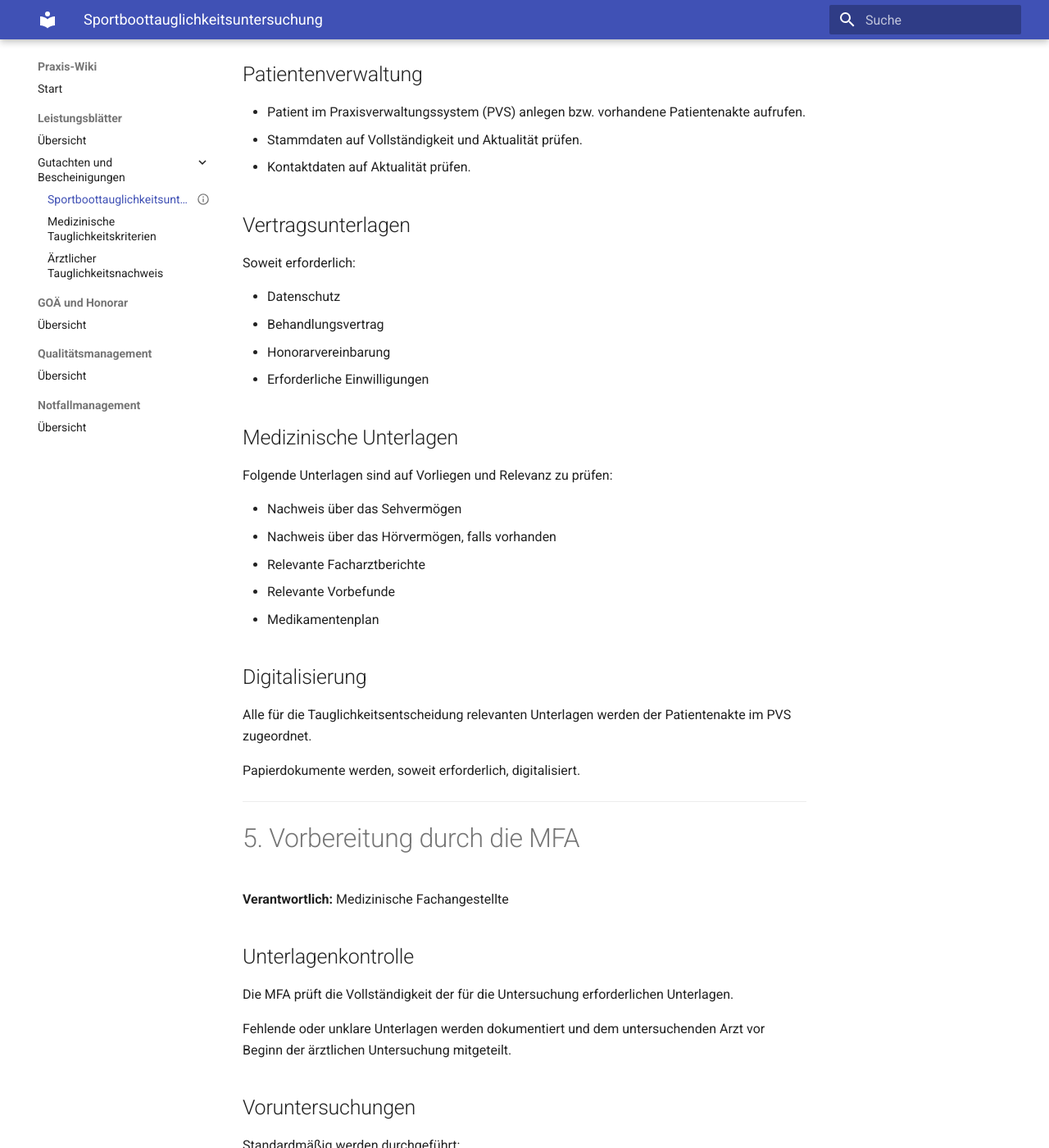
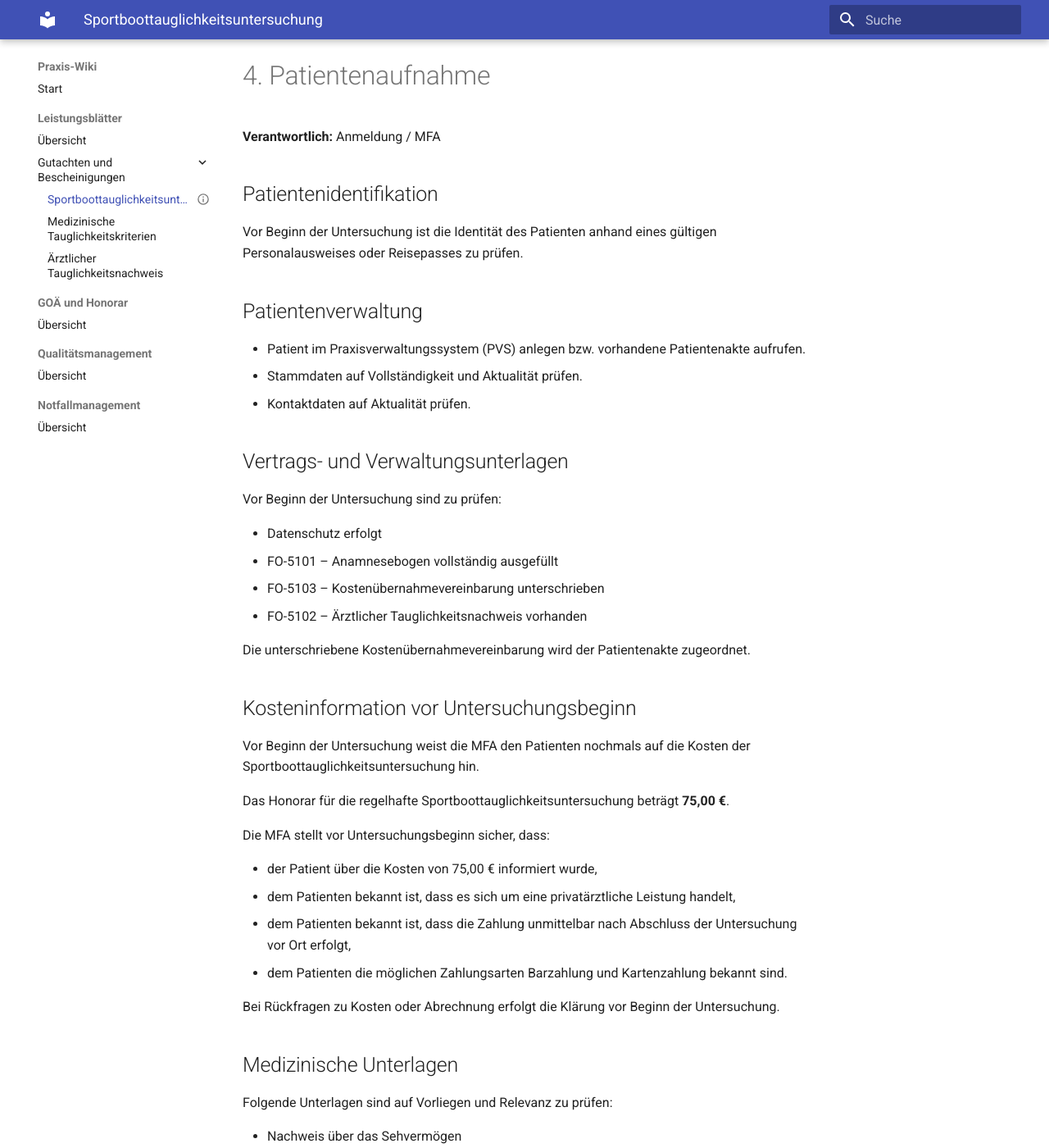
Before and after one commit to ThomasGH2103/Praxis-Handbuch, an MkDocs documentation site: the page built from docs/5000_Gutachten/LB-5101-Sportboottauglichkeitsuntersuchung.md, in a window 1280 px wide and 1400 px high, scrolled down 5147 px. Shown: the whole window at 82% size. Built offline with MkDocs 1.6.1 and Material for MkDocs 9.7.7, drawn with Linux system fonts in a browser that asks for light colours; some of the changed text lies outside the part shown.

```diff
--- a/docs/5000_Gutachten/LB-5101-Sportboottauglichkeitsuntersuchung.md
+++ b/docs/5000_Gutachten/LB-5101-Sportboottauglichkeitsuntersuchung.md
@@ -32,8 +32,9 @@ updated: 2026-08-21
 | Arzt erforderlich | Ja |
 | MFA beteiligt | Ja |
 | GOÄ-Abrechnung | Ja |
-| Zielhonorar | 75,00 € |
-| Zahlung | unmittelbar nach Abschluss |
+| Regelhonorar | 75,00 € |
+| Zahlung | unmittelbar nach Abschluss vor Ort |
+| Zahlungsarten | Barzahlung oder Kartenzahlung |
 
 ---
 
@@ -68,8 +71,10 @@ Vor Beginn der Untersuchung müssen folgende Voraussetzungen erfüllt sein:
 - Patient im Praxisverwaltungssystem (PVS) angelegt
 - Stammdaten vollständig
 - Datenschutz erfolgt
-- Honorarvereinbarung unterschrieben
-- Untersuchungsformular liegt vor
+- FO-5101 – Anamnesebogen vollständig ausgefüllt
+- Kosteninformation durch die MFA vor Untersuchungsbeginn erfolgt
+- FO-5103 – Kostenübernahmevereinbarung vor Untersuchungsbeginn unterschrieben
+- FO-5102 – Ärztlicher Tauglichkeitsnachweis liegt zur Bearbeitung vor
 
 ## Medizinische Voraussetzungen
 
@@ -121,6 +126,7 @@ Inhalte:
 - Durchführung der vorgesehenen Voruntersuchungen
 - Durchführung der Hörprüfung, sofern kein ausreichender externer
   Nachweis vorliegt
+- Erneuter Kostenhinweis vor Untersuchungsbeginn
 
 #### Termin 2 – Ärztliche Untersuchung
 
@@ -153,14 +159,16 @@ Bei getrennten Terminen ist sicherzustellen, dass sämtliche erforderlichen
 Voruntersuchungen, Nachweise und Unterlagen dem Arzt vor Beginn der
 abschließenden Untersuchung vorliegen.
 
-## Patienteninformation
+## Patienteninformation bei Terminvereinbarung
 
 Bereits bei der Terminvereinbarung wird der Patient informiert über:
 
 - Dauer der Untersuchung
 - Ablauf der Untersuchung
 - Kosten von 75,00 € bei regelhaftem Untersuchungsablauf
-- Zahlungsmodalitäten
+- Privatärztlichen Charakter der Leistung
+- Zahlung unmittelbar nach Abschluss der Untersuchung vor Ort
+- Möglichkeit der Bar- oder Kartenzahlung
 - Erforderliche Unterlagen
 - Erforderliche Nachweise über Seh- und Hörvermögen
 
@@ -198,7 +206,7 @@ Unterlagen mit:
 
 # 4. Patientenaufnahme
 
-**Verantwortlich:** Anmeldung
+**Verantwortlich:** Anmeldung / MFA
 
 ## Patientenidentifikation
 
@@ -212,14 +220,37 @@ gültigen Personalausweises oder Reisepasses zu prüfen.
 - Stammdaten auf Vollständigkeit und Aktualität prüfen.
 - Kontaktdaten auf Aktualität prüfen.
 
-## Vertragsunterlagen
+## Vertrags- und Verwaltungsunterlagen
 
-Soweit erforderlich:
+Vor Beginn der Untersuchung sind zu prüfen:
 
-- Datenschutz
-- Behandlungsvertrag
-- Honorarvereinbarung
-- Erforderliche Einwilligungen
+- Datenschutz erfolgt
+- FO-5101 – Anamnesebogen vollständig ausgefüllt
+- FO-5103 – Kostenübernahmevereinbarung unterschrieben
+- FO-5102 – Ärztlicher Tauglichkeitsnachweis vorhanden
+
+Die unterschriebene Kostenübernahmevereinbarung wird der Patientenakte
+zugeordnet.
+
+## Kosteninformation vor Untersuchungsbeginn
+
+Vor Beginn der Untersuchung weist die MFA den Patienten nochmals auf die
+Kosten der Sportboottauglichkeitsuntersuchung hin.
+
+Das Honorar für die regelhafte Sportboottauglichkeitsuntersuchung beträgt
+**75,00 €**.
+
+Die MFA stellt vor Untersuchungsbeginn sicher, dass:
+
+- der Patient über die Kosten von 75,00 € informiert wurde,
+- dem Patienten bekannt ist, dass es sich um eine privatärztliche Leistung handelt,
+- dem Patienten bekannt ist, dass die Zahlung unmittelbar nach Abschluss
+  der Untersuchung vor Ort erfolgt,
+- dem Patienten die möglichen Zahlungsarten Barzahlung und Kartenzahlung
+  bekannt sind.
+
+Bei Rückfragen zu Kosten oder Abrechnung erfolgt die Klärung vor Beginn
+der Untersuchung.
 
 ## Medizinische Unterlagen
 
@@ -565,8 +596,7 @@ Die Beratung ist in der Patientenakte zu dokumentieren.
 ## GOÄ-Nr. 8 – Ganzkörperstatus
 
 GOÄ-Nr. 8 wird nur angesetzt, wenn der vollständige Ganzkörperstatus
-entsprechend der Leistungslegende tatsächlich erhoben und dokumentiert
-wurde.
+entsprechend der Leistungslegende tatsächlich erhoben und dokumentiert wurde.
 
 Der Ganzkörperstatus umfasst insbesondere:
 
@@ -597,20 +627,42 @@ Zusätzliche diagnostische oder therapeutische Leistungen werden nur
 berechnet, wenn sie tatsächlich erbracht und nach GOÄ gesondert
 berechnungsfähig sind.
 
-!!! warning "Vor Freigabe prüfen"
+---
 
-    Die endgültige gebührenrechtliche Prüfung der Kombination GOÄ 1,
-    GOÄ 8 und GOÄ 70 sowie der verwendeten Steigerungsfaktoren ist vor
-    Freigabe der Version 1.0 abzuschließen.
+# 9. Zahlung
+
+## Praxisstandard
+
+Die Zahlung des Rechnungsbetrages von **75,00 €** erfolgt unmittelbar nach
+Abschluss der Sportboottauglichkeitsuntersuchung vor Ort in der Praxis.
+
+Akzeptierte Zahlungsarten:
+
+- Barzahlung
+- Kartenzahlung
+
+## Ablauf nach Abschluss der Untersuchung
+
+1. Ärztliche Dokumentation abschließen.
+2. Tauglichkeitsentscheidung dokumentieren.
+3. Tauglichkeitsnachweis vollständig ausfüllen.
+4. Rechnung über 75,00 € erstellen.
+5. Zahlung unmittelbar vor Ort entgegennehmen.
+6. Zahlung im Praxisverwaltungssystem dokumentieren.
+7. Tauglichkeitsnachweis dem Patienten aushändigen.
+8. Kopie des Tauglichkeitsnachweises digital archivieren.
+
+Eine spätere Rechnungszahlung ist im regelhaften Ablauf nicht vorgesehen.
 
 ---
 
-# 9. Qualitätsstandard
+# 10. Qualitätsstandard
 
 Die Leistung gilt als vollständig erbracht, wenn:
 
 - Patient eindeutig identifiziert wurde.
-- Stammdaten und erforderliche Vertragsunterlagen vollständig sind.
+- Stammdaten und erforderliche Verwaltungsunterlagen vollständig sind.
+- Patient vor Untersuchungsbeginn über die Kosten informiert wurde.
 - Medizinische Voraussetzungen geprüft wurden.
 - Erforderliche Unterlagen und Nachweise geprüft wurden.
 - MFA-Voruntersuchungen durchgeführt und dokumentiert wurden.
@@ -623,13 +675,14 @@ Die Leistung gilt als vollständig erbracht, wenn:
 - Tauglichkeitsentscheidung getroffen wurde.
 - Gegebenenfalls Befristungen oder Beschränkungen dokumentiert wurden.
 - Tauglichkeitsnachweis vollständig ausgefüllt wurde.
-- Original dem Patienten ausgehändigt wurde.
+- Rechnung erstellt wurde.
+- Zahlung unmittelbar vor Ort erfolgt und dokumentiert wurde.
+- Original des Tauglichkeitsnachweises dem Patienten ausgehändigt wurde.
 - Kopie in der Patientenakte archiviert wurde.
-- Abrechnung abgeschlossen wurde.
 
 ---
 
-# 10. Ärztliche Merkhinweise
+# 11. Ärztliche Merkhinweise
 
 !!! tip "Ärztliche Merkhinweise"
 
@@ -660,13 +713,14 @@ Die Leistung gilt als vollständig erbracht, wenn:
 
 ---
 
-# 11. Besondere Aufmerksamkeit
+# 12. Besondere Aufmerksamkeit
 
 Folgende Situationen können zu Rückfragen oder Verzögerungen führen:
 
 - Kein ausreichender Nachweis über das Sehvermögen vorhanden
 - Hörprüfung noch nicht erfolgt
 - Patient erscheint ohne gültiges Ausweisdokument
+- Kosteninformation vor Untersuchungsbeginn nicht erfolgt
 - Medikamentenplan ist unvollständig
 - Relevante Vorerkrankungen werden erst während der Untersuchung angegeben
 - Medizinische Angaben und Vorbefunde sind widersprüchlich
@@ -676,10 +730,18 @@ Folgende Situationen können zu Rückfragen oder Verzögerungen führen:
 - Kopie des ausgestellten Nachweises wird nicht digital archiviert
 - Ganzkörperstatus wird nicht vollständig dokumentiert
 - Beratung wird nicht dokumentiert
+- Zahlung wird nicht unmittelbar abgeschlossen oder nicht dokumentiert
 
 ---
 
-# 12. Verweise
+# 13. Verweise
+
+## Fachliche Grundlage
+
+- PI-5101 – Medizinische Tauglichkeitskriterien bei Gesundheitsstörungen
+- Anlage 2 der Sportbootführerscheinverordnung
+
+# 13. Verweise
 
 ## Fachliche Grundlage
 
@@ -688,13 +750,14 @@ Folgende Situationen können zu Rückfragen oder Verzögerungen führen:
 
 ## Formulare
 
+- FO-5101 – Anamnesebogen Sportboottauglichkeitsuntersuchung
 - FO-5102 – Ärztlicher Nachweis über das Ergebnis zur medizinischen
   Tauglichkeit eines Bewerbers/einer Bewerberin in der Sportbootschifffahrt
+- FO-5103 – Kostenübernahmevereinbarung Sportboottauglichkeitsuntersuchung
 
 ## Weitere interne Dokumente
 
 - PH-7100 – GOÄ-Handbuch *(geplant)*
-- FO-5101 – Anamnesebogen Sportboottauglichkeit *(geplant)*
 
 ---
 
@@ -703,5 +766,4 @@ Folgende Situationen können zu Rückfragen oder Verzögerungen führen:
 | Version | Datum | Änderung | Bearbeiter |
 |----------|-------|----------|------------|
 | 0.1 | 06.08.2026 | Erstdokument erstellt | Dr. Thomas Eckert |
-| 0.9 | 21.08.2026 | Medizinischer und organisatorischer Ablauf vervollständigt; Abgleich mit Tauglichkeitskriterien und Tauglichkeitsnachweis; Abrechnungskonzept GOÄ 1/8/70 ergänzt | Dr. Thomas Eckert |
-| 1.0 | 21.08.2026 | Leistungsblatt geprüft und freigegeben | Dr. Thomas Eckert |
+| 0.9 | 21.08.2026 | Medizinischer und organisatorischer Ablauf vervollständigt; Abgleich mit Tauglichkeitskriterien und Tauglichkeitsnachweis; Abrechnung GOÄ 1/8/70, Kosteninformation und Direktzahlung ergänzt | Dr. Thomas Eckert |
```
Also changed, not shown: other parts of docs/5000_Gutachten/LB-5101-Sportboottauglichkeitsuntersuchung.md (+2 -0 lines), docs/5000_Gutachten/formulare/FO-5101-Anamnesebogen-Sportboottauglichkeit.md (added, +215 -0 lines), docs/5000_Gutachten/formulare/FO-5103-Kostenuebernahme-Sportboottauglichkeit.md (added, +101 -0 lines).
